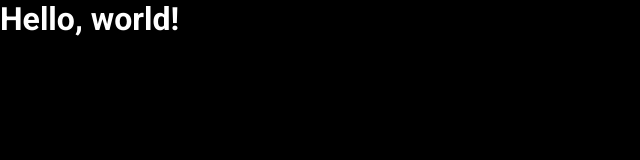
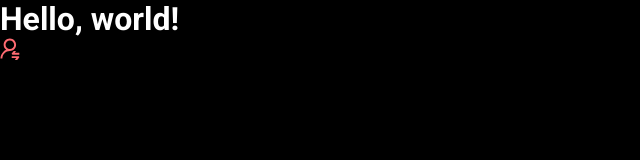
Before and after one commit to antonioroque200OK/rqdealsforce, a React (Vite) app in the folder frontend/: page / in a window 1280 px wide. Shown: the top 160 px of the page, without its empty margins (0-640 px from the left). Built offline with nearby package versions, Linux system fonts and the light colour scheme.

Commit message:
Started implmentation of NotificationButton component

```diff
--- a/frontend/src/App.tsx
+++ b/frontend/src/App.tsx
@@ -1,7 +1,10 @@
+import { NotificationButton } from './components/NotificationButton'
+
 function App() {
   return (
     <div>
       <h1>Hello, world!</h1>
+      <NotificationButton />
     </div>
   )
 }
--- /dev/null
+++ b/frontend/src/components/NotificationButton/index.tsx
@@ -0,0 +1,9 @@
+import icon from "../../assets/images/notification-icon.svg"
+
+export function NotificationButton() {
+    return (
+        <div className="sales-red-btn">
+            <img src={ icon } alt="notify" />
+        </div>
+    );
+}
```
Also changed, not shown: frontend/src/assets/images/notification-icon.svg (added).
